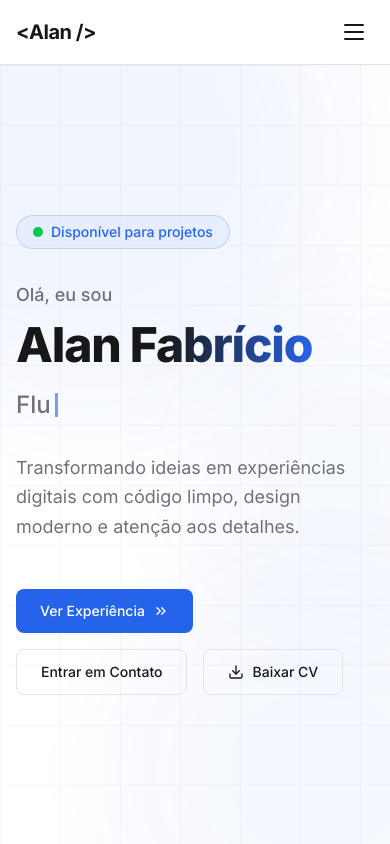
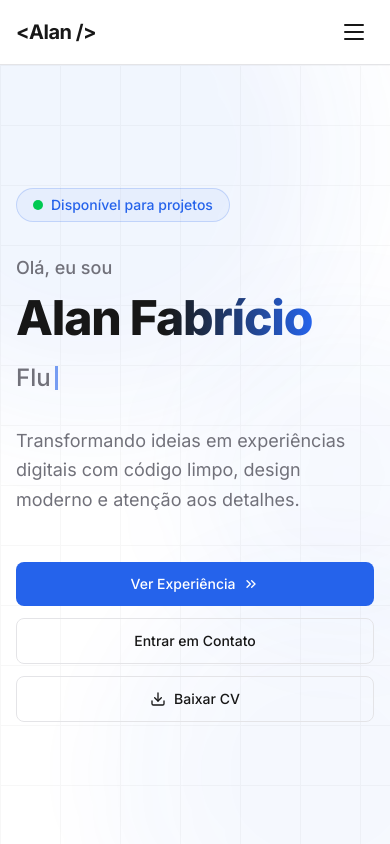
Before and after one commit to AlanFabricioBarbosa/Alan-portfolio, a Next.js app: page / in a window 390 px wide. Shown: the top 844 px of the page. Built offline with nearby package versions, Linux system fonts and the light colour scheme.

Commit message:
Melhorando a disposição dos botões do inicio no mobile

```diff
--- a/src/components/sections/Hero.tsx
+++ b/src/components/sections/Hero.tsx
@@ -86,9 +86,9 @@ export function Hero() {
             design moderno e atenção aos detalhes.
           </p>
 
-          <div className="mt-12 flex flex-wrap gap-4">
-            <Button href="#experiencia">
-              <span className="flex items-center gap-2">
+          <div className="mt-12 flex flex-col items-center gap-3 sm:flex-row sm:flex-wrap sm:gap-4">
+            <Button href="#experiencia" className="w-full sm:w-auto">
+              <span className="flex items-center justify-center gap-2">
                 Ver Experiência
                 <svg
                   xmlns="http://www.w3.org/2000/svg"
@@ -106,13 +106,13 @@ export function Hero() {
                 </svg>
               </span>
             </Button>
-            <Button href="#contato" variant="outline">
+            <Button href="#contato" variant="outline" className="w-full sm:w-auto">
               Entrar em Contato
             </Button>
             <a
               href="/cv-alan-fabricio.pdf"
               download
-              className="inline-flex items-center justify-center gap-2 rounded-lg border border-border px-6 py-3 text-sm font-medium text-foreground transition-colors hover:bg-muted focus:outline-none focus:ring-2 focus:ring-primary/50"
+              className="inline-flex w-full items-center justify-center gap-2 rounded-lg border border-border px-6 py-3 text-sm font-medium text-foreground transition-colors hover:bg-muted focus:outline-none focus:ring-2 focus:ring-primary/50 sm:w-auto"
             >
               <svg
                 xmlns="http://www.w3.org/2000/svg"
```
